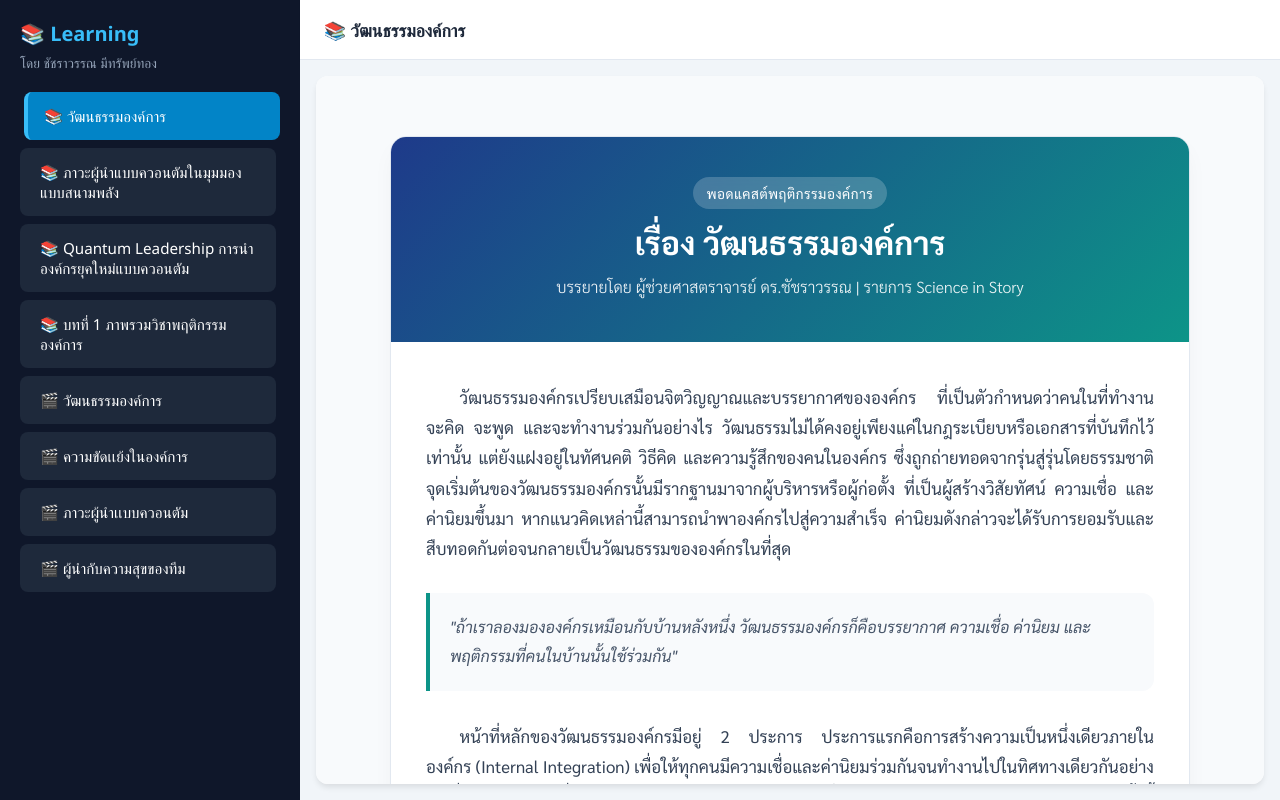
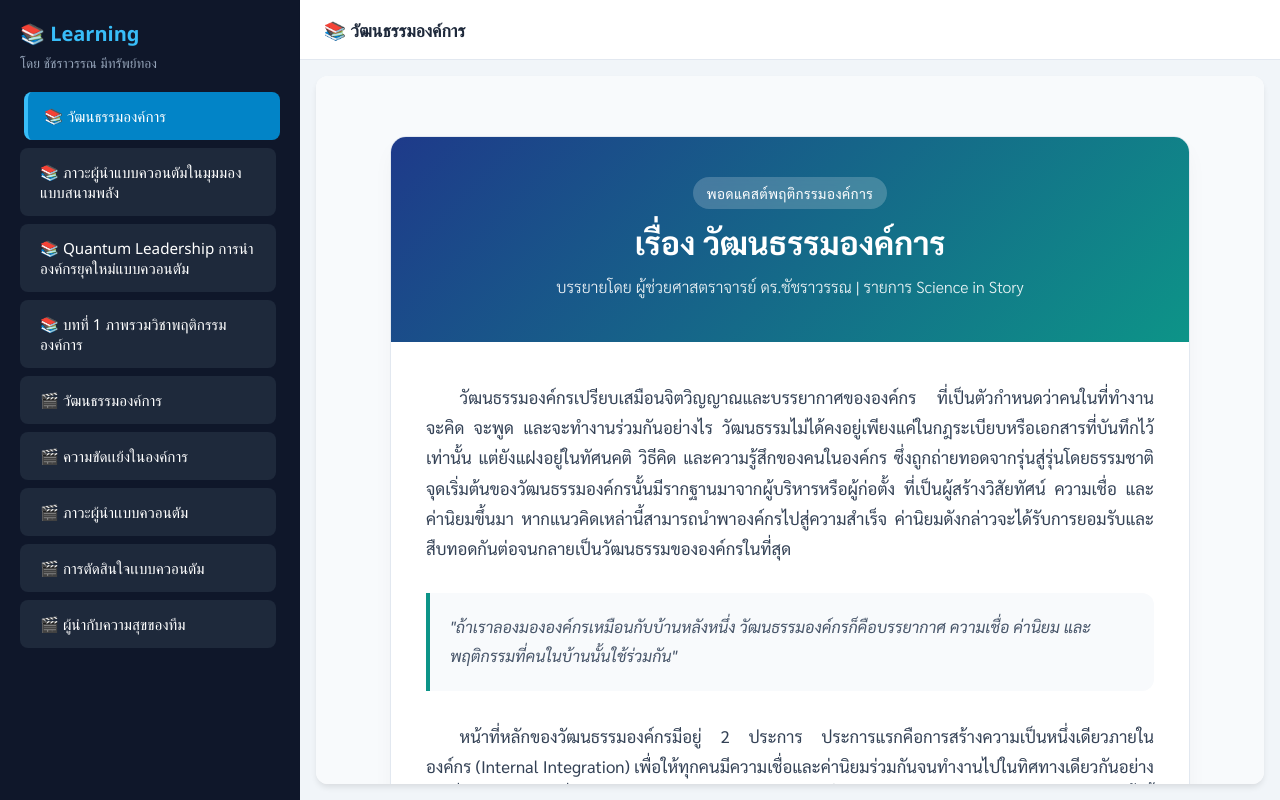
Before and after one commit to pongkaew-udom/chatcharawan, a plain HTML site: page ch-learn.html in a window 1280 px wide. Drawn offline with Linux system fonts and the light colour scheme.

Commit message:
Update ch-learn.html

```diff
--- a/ch-learn.html
+++ b/ch-learn.html
@@ -72,6 +72,7 @@
 { title: " 🎬 วัฒนธรรมองค์การ ", url: "https://www.youtube.com/embed/4Ik81Y8FvKw" },
       { title: " 🎬 ความขัดเเย้งในองค์การ ", url: "https://www.youtube.com/embed/V2GZYQgLl8o" },
        { title: " 🎬 ภาวะผู้นำเเบบควอนตัม ", url: "https://www.youtube.com/embed/B3xItCyTaa8" },
+        { title: " 🎬 การตัดสินใจเเบบควอนตัม ", url: "https://www.youtube.com/embed/8V70NfDv3bM" },
       { title: " 🎬 ผู้นำกับความสุขของทีม ", url: "https://www.youtube.com/embed/-IXlIymUl2U" }
     ];
 
```
